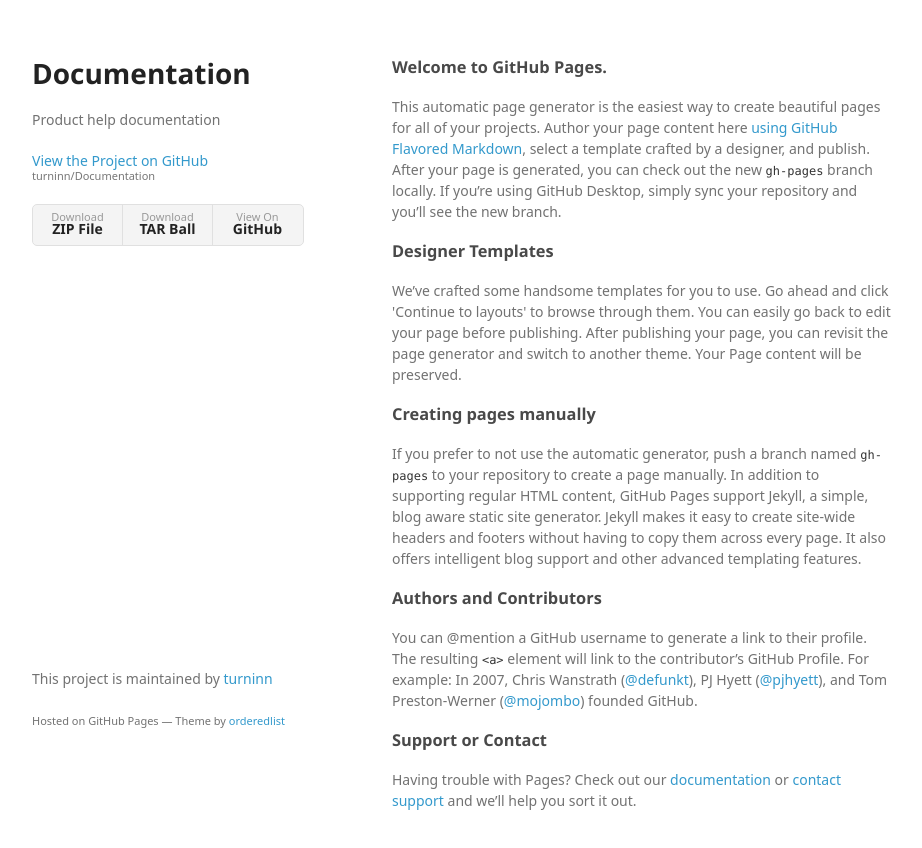
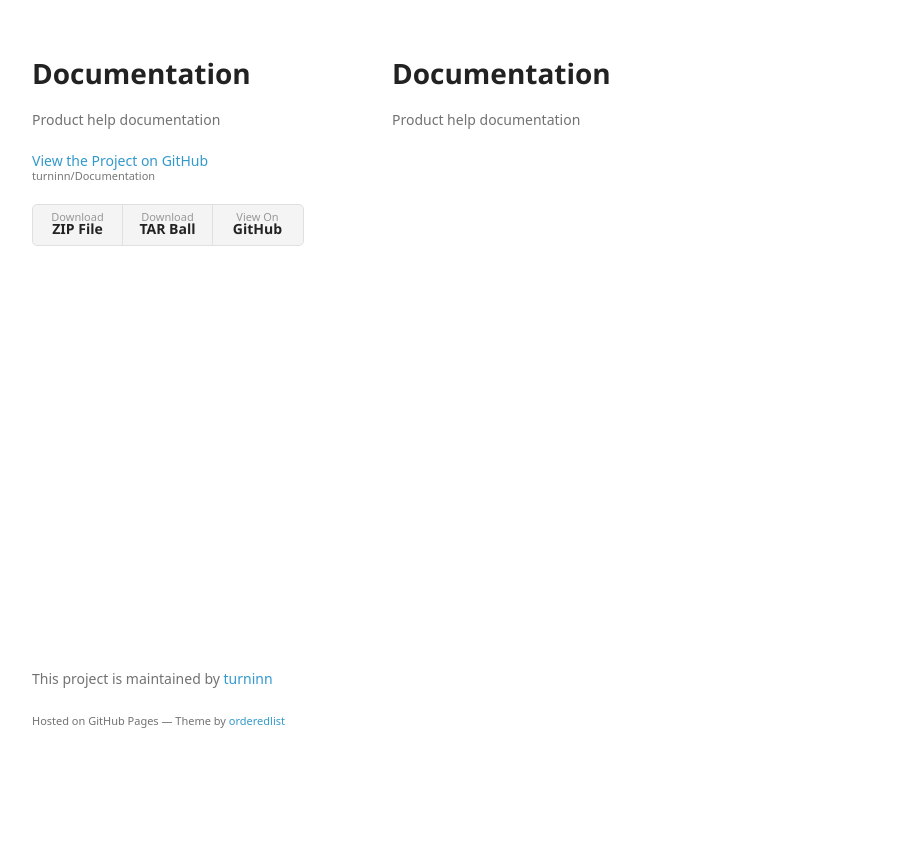
Before and after one commit to turninn/Documentation, a plain HTML site: page index.html in a window 1280 px wide. Shown: the whole page, without its empty margins (178-1100 px from the left). After the commit the page ends 800 px from the top, so only its background shows below. Drawn offline with Linux system fonts and the light colour scheme; a web font is replaced by a local one.

```diff
--- a/index.html
+++ b/index.html
@@ -28,30 +28,10 @@
         </ul>
       </header>
       <section>
-        <h3>
-<a id="welcome-to-github-pages" class="anchor" href="#welcome-to-github-pages" aria-hidden="true"><span aria-hidden="true" class="octicon octicon-link"></span></a>Welcome to GitHub Pages.</h3>
+        <h1>
+<a id="documentation" class="anchor" href="#documentation" aria-hidden="true"><span aria-hidden="true" class="octicon octicon-link"></span></a>Documentation</h1>
 
-<p>This automatic page generator is the easiest way to create beautiful pages for all of your projects. Author your page content here <a href="https://guides.github.com/features/mastering-markdown/">using GitHub Flavored Markdown</a>, select a template crafted by a designer, and publish. After your page is generated, you can check out the new <code>gh-pages</code> branch locally. If you’re using GitHub Desktop, simply sync your repository and you’ll see the new branch.</p>
-
-<h3>
-<a id="designer-templates" class="anchor" href="#designer-templates" aria-hidden="true"><span aria-hidden="true" class="octicon octicon-link"></span></a>Designer Templates</h3>
-
-<p>We’ve crafted some handsome templates for you to use. Go ahead and click 'Continue to layouts' to browse through them. You can easily go back to edit your page before publishing. After publishing your page, you can revisit the page generator and switch to another theme. Your Page content will be preserved.</p>
-
-<h3>
-<a id="creating-pages-manually" class="anchor" href="#creating-pages-manually" aria-hidden="true"><span aria-hidden="true" class="octicon octicon-link"></span></a>Creating pages manually</h3>
-
-<p>If you prefer to not use the automatic generator, push a branch named <code>gh-pages</code> to your repository to create a page manually. In addition to supporting regular HTML content, GitHub Pages support Jekyll, a simple, blog aware static site generator. Jekyll makes it easy to create site-wide headers and footers without having to copy them across every page. It also offers intelligent blog support and other advanced templating features.</p>
-
-<h3>
-<a id="authors-and-contributors" class="anchor" href="#authors-and-contributors" aria-hidden="true"><span aria-hidden="true" class="octicon octicon-link"></span></a>Authors and Contributors</h3>
-
-<p>You can @mention a GitHub username to generate a link to their profile. The resulting <code>&lt;a&gt;</code> element will link to the contributor’s GitHub Profile. For example: In 2007, Chris Wanstrath (<a href="https://github.com/defunkt" class="user-mention">@defunkt</a>), PJ Hyett (<a href="https://github.com/pjhyett" class="user-mention">@pjhyett</a>), and Tom Preston-Werner (<a href="https://github.com/mojombo" class="user-mention">@mojombo</a>) founded GitHub.</p>
-
-<h3>
-<a id="support-or-contact" class="anchor" href="#support-or-contact" aria-hidden="true"><span aria-hidden="true" class="octicon octicon-link"></span></a>Support or Contact</h3>
-
-<p>Having trouble with Pages? Check out our <a href="https://help.github.com/pages">documentation</a> or <a href="https://github.com/contact">contact support</a> and we’ll help you sort it out.</p>
+<p>Product help documentation</p>
       </section>
       <footer>
         <p>This project is maintained by <a href="https://github.com/turninn">turninn</a></p>
```
Also changed, not shown: params.json (+1 -1 lines).
